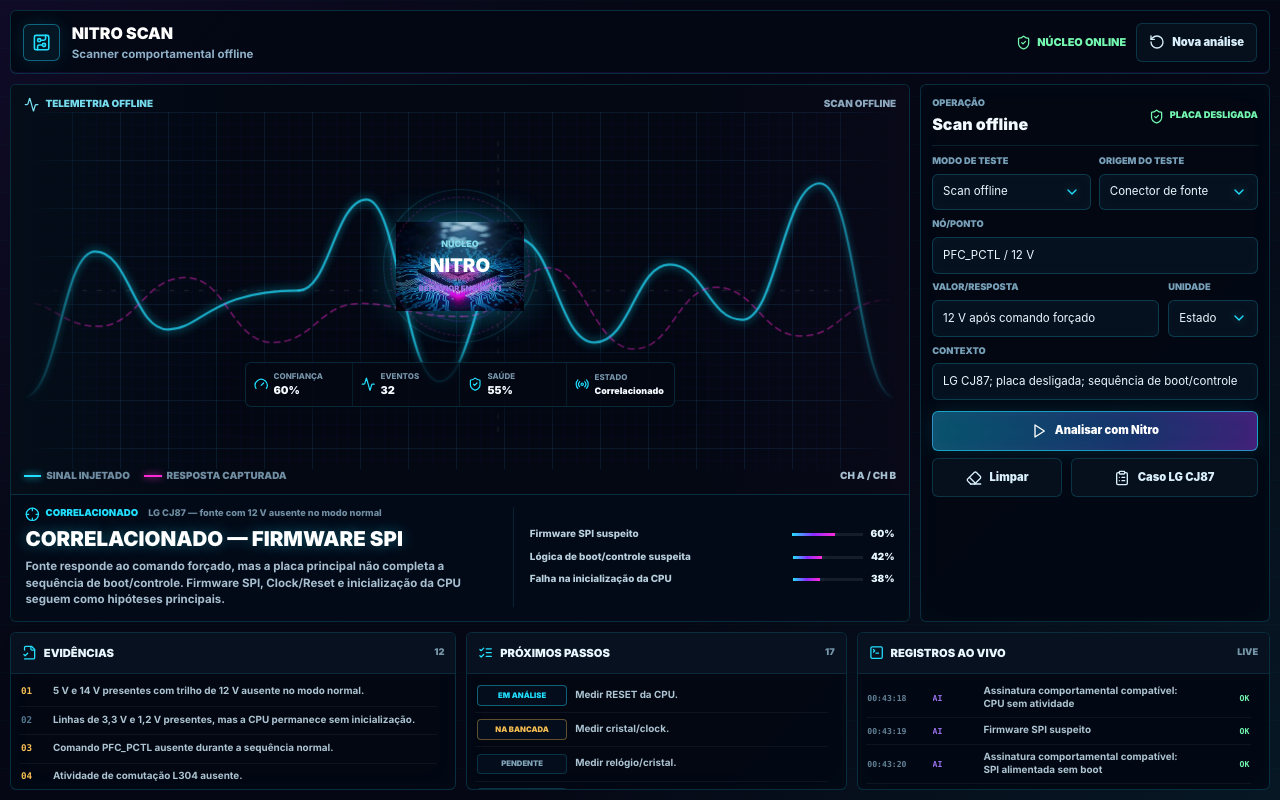
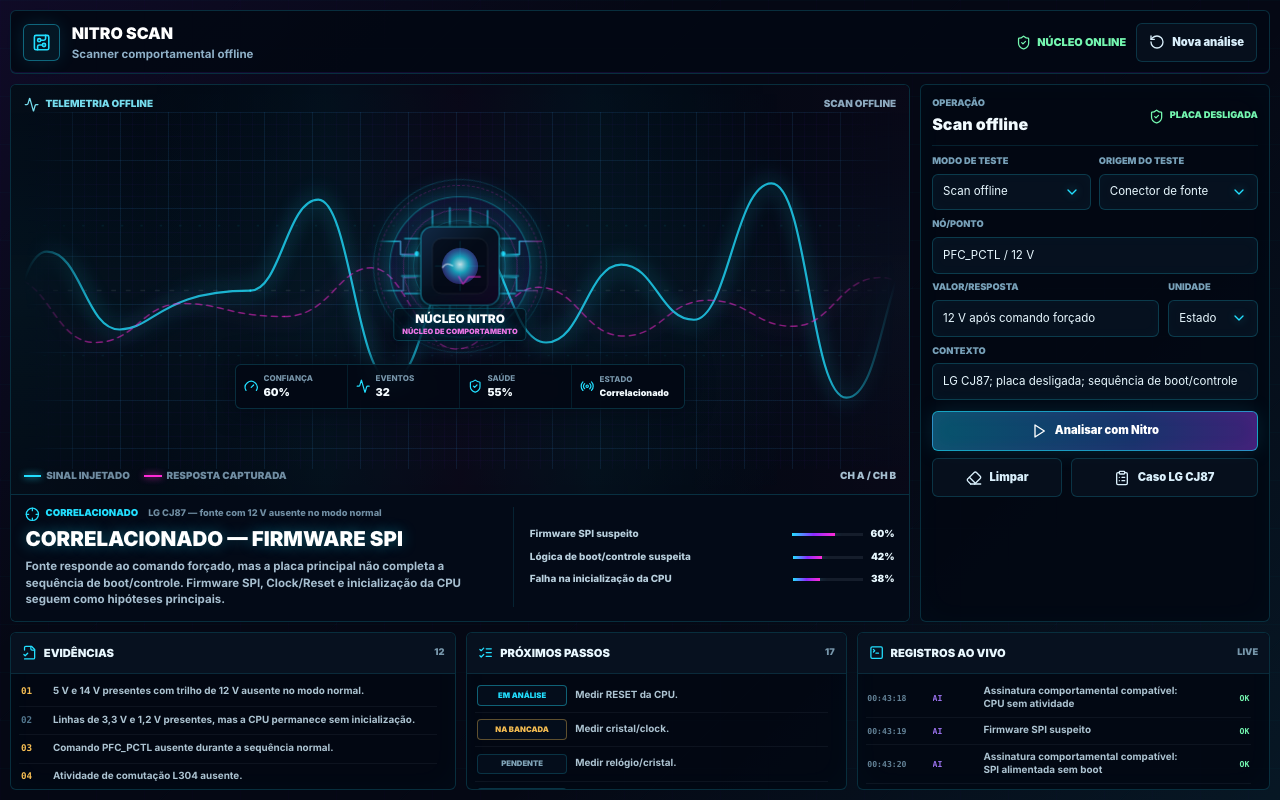
Before and after one commit to Nazireu007/nitro-scan, a React (Vite) app: page / in a window 1280 px wide. Built offline with nearby package versions, Linux system fonts and the light colour scheme.

Commit message:
Refine Nitro telemetry visuals

```diff
--- a/src/components/NitroConsole.tsx
+++ b/src/components/NitroConsole.tsx
@@ -31,7 +31,6 @@ function lgCaseInput(): ConsoleScanInput {
 export function NitroConsole() {
   const [input, setInput] = useState<ConsoleScanInput>(lgCaseInput);
   const [analysis, setAnalysis] = useState<ConsoleAnalysis>(() => loadLgConsoleCase());
-  const [activityKey, setActivityKey] = useState(1);
   const modeLabel = useMemo(
     () => consoleTestModeOptions.find((option) => option.value === input.testMode)?.label ?? 'Scan offline',
     [input.testMode],
@@ -39,7 +38,6 @@ export function NitroConsole() {
 
   function commitAnalysis(nextAnalysis: ConsoleAnalysis) {
     setAnalysis(nextAnalysis);
-    setActivityKey((current) => current + 1);
   }
 
   function analyze() {
@@ -70,13 +68,12 @@ export function NitroConsole() {
         <div className="nitro-console-main">
           <section className="nitro-console-stage" aria-label="Núcleo, telemetria e diagnóstico">
             <div className="nitro-signal-stage">
-              <WaveScope state={analysis.confirmationState} signalLabel={modeLabel} activityKey={activityKey} />
+              <WaveScope state={analysis.confirmationState} signalLabel={modeLabel} />
               <NitroCorePanel
                 confidence={analysis.confidence}
                 events={analysis.result.logs.length}
                 health={analysis.result.healthScore}
                 state={analysis.confirmationState}
-                activityKey={activityKey}
               />
             </div>
             <ScanResultPanel analysis={analysis} />
--- a/src/components/NitroCorePanel.tsx
+++ b/src/components/NitroCorePanel.tsx
@@ -6,7 +6,6 @@ type NitroCorePanelProps = {
   events: number;
   health: number;
   state: ConfirmationState;
-  activityKey: number;
 };
 
 const stateLabels: Record<ConfirmationState, string> = {
@@ -16,17 +15,77 @@ const stateLabels: Record<ConfirmationState, string> = {
   confirmed: 'Confirmado',
 };
 
-export function NitroCorePanel({ confidence, events, health, state, activityKey }: NitroCorePanelProps) {
+export function NitroCorePanel({ confidence, events, health, state }: NitroCorePanelProps) {
   return (
     <section className={`console-core-panel nitro-core-${state}`} aria-label="Núcleo Nitro">
-      <div className="nitro-core-visual" key={activityKey}>
+      <div className="nitro-core-visual">
+        <span className="nitro-core-halo" aria-hidden="true" />
         <span className="nitro-core-orbit nitro-core-orbit-a" aria-hidden="true" />
         <span className="nitro-core-orbit nitro-core-orbit-b" aria-hidden="true" />
-        <img src={`${import.meta.env.BASE_URL}nitro-core-chip.webp`} alt="Núcleo de processamento Nitro" />
+        <svg className="nitro-core-module" viewBox="0 0 240 240" aria-hidden="true">
+          <defs>
+            <linearGradient id="nitroCoreTrace" x1="0" x2="1" y1="0" y2="0">
+              <stop offset="0" stopColor="#22dfff" stopOpacity="0.04" />
+              <stop offset="0.42" stopColor="#22dfff" stopOpacity="0.9" />
+              <stop offset="1" stopColor="#ff2bd6" stopOpacity="0.42" />
+            </linearGradient>
+            <linearGradient id="nitroCoreShell" x1="0" x2="1" y1="0" y2="1">
+              <stop offset="0" stopColor="#112946" />
+              <stop offset="0.48" stopColor="#06111f" />
+              <stop offset="1" stopColor="#130824" />
+            </linearGradient>
+            <radialGradient id="nitroCoreDie" cx="50%" cy="46%" r="66%">
+              <stop offset="0" stopColor="#e9fcff" stopOpacity="0.94" />
+              <stop offset="0.35" stopColor="#22dfff" stopOpacity="0.72" />
+              <stop offset="1" stopColor="#8b2cff" stopOpacity="0.2" />
+            </radialGradient>
+          </defs>
+
+          <g className="nitro-core-link-grid">
+            <path className="nitro-core-trace nitro-core-trace-primary" d="M8 86 H38 V104 H64" />
+            <path className="nitro-core-trace nitro-core-trace-primary" d="M232 86 H202 V104 H176" />
+            <path className="nitro-core-trace nitro-core-trace-secondary" d="M10 154 H42 V136 H64" />
+            <path className="nitro-core-trace nitro-core-trace-secondary" d="M230 154 H198 V136 H176" />
+            <path className="nitro-core-trace nitro-core-trace-uplink" d="M120 8 V42" />
+            <path className="nitro-core-trace nitro-core-trace-uplink" d="M120 198 V232" />
+            <circle className="nitro-core-node" cx="64" cy="104" r="3.2" />
+            <circle className="nitro-core-node" cx="176" cy="104" r="3.2" />
+            <circle className="nitro-core-node nitro-core-node-secondary" cx="64" cy="136" r="2.8" />
+            <circle className="nitro-core-node nitro-core-node-secondary" cx="176" cy="136" r="2.8" />
+          </g>
+
+          <g className="nitro-core-pins">
+            <path d="M82 64 V44" />
+            <path d="M106 64 V40" />
+            <path d="M134 64 V40" />
+            <path d="M158 64 V44" />
+            <path d="M82 176 V196" />
+            <path d="M106 176 V200" />
+            <path d="M134 176 V200" />
+            <path d="M158 176 V196" />
+            <path d="M64 82 H44" />
+            <path d="M64 106 H40" />
+            <path d="M64 134 H40" />
+            <path d="M64 158 H44" />
+            <path d="M176 82 H196" />
+            <path d="M176 106 H200" />
+            <path d="M176 134 H200" />
+            <path d="M176 158 H196" />
+          </g>
+
+          <g className="nitro-core-chip">
+            <rect className="nitro-core-chip-shadow" x="62" y="62" width="116" height="116" rx="18" />
+            <rect className="nitro-core-chip-shell" x="66" y="66" width="108" height="108" rx="16" />
+            <rect className="nitro-core-chip-ring" x="82" y="82" width="76" height="76" rx="13" />
+            <circle className="nitro-core-die" cx="120" cy="120" r="24" />
+            <path className="nitro-core-signal nitro-core-signal-a" d="M96 122 C106 106 118 136 128 120 S142 108 148 122" />
+            <path className="nitro-core-signal nitro-core-signal-b" d="M96 137 H108 L115 129 L124 145 L132 135 H148" />
+            <path className="nitro-core-axis" d="M120 86 V154 M86 120 H154" />
+          </g>
+        </svg>
         <div className="nitro-core-title">
-          <span>NÚCLEO</span>
-          <strong>NITRO</strong>
-          <small>Behavior Engine V1</small>
+          <strong>NÚCLEO NITRO</strong>
+          <small>NÚCLEO DE COMPORTAMENTO</small>
         </div>
       </div>
 
--- a/src/components/WaveScope.tsx
+++ b/src/components/WaveScope.tsx
@@ -4,10 +4,9 @@ import type { ConfirmationState } from '../types/measurements';
 type WaveScopeProps = {
   state: ConfirmationState;
   signalLabel: string;
-  activityKey: number;
 };
 
-export function WaveScope({ state, signalLabel, activityKey }: WaveScopeProps) {
+export function WaveScope({ state, signalLabel }: WaveScopeProps) {
   return (
     <section className={`wave-scope wave-scope-${state}`} aria-label="Telemetria de sinal e resposta">
       <header className="wave-scope-header">
@@ -19,28 +18,27 @@ export function WaveScope({ state, signalLabel, activityKey }: WaveScopeProps) {
       </header>
 
       <div className="wave-scope-grid" aria-hidden="true">
-        <svg key={activityKey} viewBox="0 0 720 220" preserveAspectRatio="none">
-          <defs>
-            <filter id="scopeGlow" x="-20%" y="-50%" width="140%" height="200%">
-              <feGaussianBlur stdDeviation="3" result="blur" />
-              <feMerge>
-                <feMergeNode in="blur" />
-                <feMergeNode in="SourceGraphic" />
-              </feMerge>
-            </filter>
-          </defs>
+        <svg className="scope-frame" viewBox="0 0 720 220" preserveAspectRatio="none">
+          <line className="scope-baseline" x1="0" y1="110" x2="720" y2="110" />
+          <line className="scope-guide scope-guide-high" x1="0" y1="70" x2="720" y2="70" />
+          <line className="scope-guide scope-guide-low" x1="0" y1="150" x2="720" y2="150" />
+        </svg>
 
-          <line className="scope-baseline" x1="0" y1="110" x2="720" y2="110" />
-          <g className="scope-wave-track scope-wave-primary" filter="url(#scopeGlow)">
+        <svg className="scope-wave-layer scope-wave-layer-primary" viewBox="0 0 1440 220" preserveAspectRatio="none">
+          <g className="scope-wave-trace scope-wave-primary">
             <path d="M0 110 C25 110 30 54 56 54 S88 166 116 166 S150 78 180 78 S214 142 244 142 S278 94 306 94 S338 128 366 128 S400 44 430 44 S462 176 492 176 S524 86 552 86 S584 134 612 134 S646 110 720 110" />
             <path d="M720 110 C745 110 750 54 776 54 S808 166 836 166 S870 78 900 78 S934 142 964 142 S998 94 1026 94 S1058 128 1086 128 S1120 44 1150 44 S1182 176 1212 176 S1244 86 1272 86 S1304 134 1332 134 S1366 110 1440 110" />
           </g>
-          <g className="scope-wave-track scope-wave-return">
+        </svg>
+
+        <svg className="scope-wave-layer scope-wave-layer-return" viewBox="0 0 1440 220" preserveAspectRatio="none">
+          <g className="scope-wave-trace scope-wave-return">
             <path d="M0 126 C38 126 44 96 72 96 S110 146 142 146 S178 108 210 108 S248 138 280 138 S316 116 350 116 S388 132 420 132 S458 102 492 102 S530 142 564 142 S602 118 636 118 S674 126 720 126" />
             <path d="M720 126 C758 126 764 96 792 96 S830 146 862 146 S898 108 930 108 S968 138 1000 138 S1036 116 1070 116 S1108 132 1140 132 S1178 102 1212 102 S1250 142 1284 142 S1322 118 1356 118 S1394 126 1440 126" />
           </g>
-          <line className="scope-cursor" x1="510" y1="18" x2="510" y2="202" />
         </svg>
+
+        <span className="scope-cursor" />
       </div>
 
       <footer className="wave-scope-footer">
--- a/src/styles/nitro-console.css
+++ b/src/styles/nitro-console.css
@@ -224,11 +224,24 @@
     #030813;
 }
 
+.nitro-signal-stage::before {
+  position: absolute;
+  inset: 0;
+  z-index: 0;
+  pointer-events: none;
+  content: '';
+  background:
+    linear-gradient(90deg, transparent 0 14%, rgba(34, 223, 255, 0.055) 35%, rgba(255, 43, 214, 0.04) 50%, rgba(34, 223, 255, 0.055) 65%, transparent 86%),
+    linear-gradient(180deg, transparent, rgba(34, 223, 255, 0.045), transparent);
+  opacity: 0.72;
+}
+
 .wave-scope {
   --scope-primary: var(--console-cyan);
   --scope-return: var(--console-magenta);
   position: absolute;
   inset: 0;
+  z-index: 1;
   display: grid;
   min-width: 0;
   grid-template-rows: auto minmax(0, 1fr) auto;
@@ -294,12 +307,30 @@
   mask-image: linear-gradient(90deg, transparent, black 8%, black 92%, transparent);
 }
 
-.wave-scope-grid svg {
+.scope-frame,
+.scope-wave-layer {
   position: absolute;
   inset: 0;
-  width: 100%;
   height: 100%;
   overflow: visible;
+}
+
+.scope-frame {
+  z-index: 1;
+  width: 100%;
+}
+
+.scope-wave-layer {
+  z-index: 2;
+  width: 200%;
+  transform: translate3d(0, 0, 0);
+  animation: nitroWaveShift 7.4s linear infinite;
+  will-change: transform;
+}
+
+.scope-wave-layer-return {
+  animation-delay: -2.1s;
+  animation-duration: 10.8s;
 }
 
 .scope-baseline {
@@ -308,39 +339,65 @@
   stroke-dasharray: 4 8;
 }
 
-.scope-wave-track {
-  animation: nitroWaveShift 8s linear infinite;
+.scope-guide {
+  stroke: rgba(34, 223, 255, 0.07);
+  stroke-width: 1;
+  stroke-dasharray: 2 14;
 }
 
-.scope-wave-track path {
+.scope-wave-trace path {
   fill: none;
   stroke-linecap: round;
   stroke-linejoin: round;
   vector-effect: non-scaling-stroke;
 }
 
+.scope-wave-primary,
+.scope-wave-return {
+  color: var(--scope-primary);
+  filter: drop-shadow(0 0 7px currentColor);
+}
+
 .scope-wave-primary path {
-  stroke: var(--scope-primary);
+  stroke: currentColor;
   stroke-width: 2.2;
-  opacity: 0.74;
+  opacity: 0.78;
 }
 
 .scope-wave-return {
-  animation-duration: 11s;
+  color: var(--scope-return);
+  filter: drop-shadow(0 0 6px currentColor);
 }
 
 .scope-wave-return path {
-  stroke: var(--scope-return);
+  stroke: currentColor;
   stroke-width: 1.5;
   stroke-dasharray: 6 5;
-  opacity: 0.48;
+  opacity: 0.52;
 }
 
 .scope-cursor {
-  stroke: rgba(255, 255, 255, 0.28);
-  stroke-width: 1;
-  stroke-dasharray: 3 5;
-  animation: nitroScopeCursor 4.5s ease-in-out infinite;
+  position: absolute;
+  top: 7%;
+  bottom: 7%;
+  left: 0;
+  z-index: 3;
+  width: 100%;
+  pointer-events: none;
+  transform: translate3d(-8%, 0, 0);
+  animation: nitroScopeCursor 5.6s linear infinite;
+  will-change: transform, opacity;
+}
+
+.scope-cursor::before {
+  position: absolute;
+  top: 0;
+  bottom: 0;
+  left: 0;
+  width: 1px;
+  content: '';
+  background: linear-gradient(180deg, transparent, rgba(255, 255, 255, 0.72), transparent);
+  box-shadow: 0 0 14px rgba(34, 223, 255, 0.42), 0 0 28px rgba(255, 43, 214, 0.16);
 }
 
 .wave-scope-footer {
@@ -377,11 +434,13 @@
 }
 
 .console-core-panel {
+  --core-accent: var(--console-cyan);
+  --core-secondary: var(--console-magenta);
   position: absolute;
   inset: 2.35rem 0 1.8rem;
   z-index: 3;
   display: grid;
-  width: min(430px, 58%);
+  width: min(460px, 62%);
   grid-template-rows: minmax(0, 1fr) auto;
   place-items: center;
   margin: auto;
@@ -391,9 +450,10 @@
 .nitro-core-visual {
   position: relative;
   display: grid;
-  width: 196px;
+  width: 224px;
   aspect-ratio: 1;
   place-items: center;
+  color: var(--core-accent);
 }
 
 .nitro-core-visual::before,
@@ -404,81 +464,199 @@
 }
 
 .nitro-core-visual::before {
-  inset: 24%;
-  border: 1px solid rgba(34, 223, 255, 0.42);
+  inset: 11%;
+  border: 1px solid color-mix(in srgb, var(--core-accent) 42%, transparent);
   border-radius: 50%;
-  box-shadow: 0 0 34px rgba(34, 223, 255, 0.34), inset 0 0 24px rgba(139, 44, 255, 0.2);
+  box-shadow:
+    0 0 34px color-mix(in srgb, var(--core-accent) 28%, transparent),
+    inset 0 0 22px rgba(139, 44, 255, 0.16);
   animation: nitroCoreBreath 3.6s ease-in-out infinite;
 }
 
 .nitro-core-visual::after {
-  inset: 5%;
-  border: 1px dashed rgba(255, 43, 214, 0.24);
+  inset: 3%;
+  border: 1px dashed color-mix(in srgb, var(--core-secondary) 28%, transparent);
   border-radius: 50%;
-  animation: nitroCoreSpin 18s linear infinite;
+  opacity: 0.86;
+  animation: nitroCoreSpin 22s linear infinite;
 }
 
-.nitro-core-visual img {
-  width: 164px;
-  height: 164px;
-  object-fit: contain;
-  opacity: 0.88;
-  filter: saturate(1.14) contrast(1.08) drop-shadow(0 0 18px rgba(34, 223, 255, 0.34));
+.nitro-core-halo {
+  position: absolute;
+  inset: 22%;
+  border: 1px solid color-mix(in srgb, var(--core-accent) 32%, transparent);
+  border-radius: 50%;
+  background:
+    radial-gradient(circle, color-mix(in srgb, var(--core-accent) 18%, transparent), transparent 56%),
+    radial-gradient(circle, rgba(255, 43, 214, 0.1), transparent 68%);
+  box-shadow: 0 0 42px color-mix(in srgb, var(--core-accent) 18%, transparent);
+  opacity: 0.82;
+  animation: nitroCorePulse 4.8s ease-in-out infinite;
 }
 
 .nitro-core-orbit {
   position: absolute;
-  border: 1px solid rgba(34, 223, 255, 0.18);
+  border: 1px solid color-mix(in srgb, var(--core-accent) 18%, transparent);
   border-radius: 50%;
 }
 
 .nitro-core-orbit-a {
   inset: 0;
-  animation: nitroCoreSpin 14s linear infinite reverse;
+  animation: nitroCoreSpin 18s linear infinite reverse;
 }
 
 .nitro-core-orbit-b {
-  inset: 14%;
-  border-color: rgba(139, 44, 255, 0.24);
-  animation: nitroCoreSpin 9s linear infinite;
+  inset: 17%;
+  border-color: color-mix(in srgb, var(--core-secondary) 24%, transparent);
+  animation: nitroCoreSpin 13s linear infinite;
+}
+
+.nitro-core-module {
+  position: relative;
+  z-index: 2;
+  width: 100%;
+  height: 100%;
+  overflow: visible;
+  filter: drop-shadow(0 0 18px color-mix(in srgb, var(--core-accent) 34%, transparent));
+}
+
+.nitro-core-trace,
+.nitro-core-pins path,
+.nitro-core-signal,
+.nitro-core-axis {
+  fill: none;
+  stroke-linecap: round;
+  stroke-linejoin: round;
+  vector-effect: non-scaling-stroke;
+}
+
+.nitro-core-trace {
+  stroke: url(#nitroCoreTrace);
+  stroke-width: 1.8;
+  stroke-dasharray: 62 170;
+  opacity: 0.72;
+  animation: nitroCoreTraceFlow 5.8s linear infinite;
+}
+
+.nitro-core-trace-secondary {
+  stroke-dasharray: 46 150;
+  opacity: 0.5;
+  animation-delay: -1.8s;
+  animation-duration: 7.2s;
+}
+
+.nitro-core-trace-uplink {
+  stroke: color-mix(in srgb, var(--core-accent) 54%, transparent);
+  stroke-dasharray: 36 110;
+  animation-duration: 6.6s;
+}
+
+.nitro-core-pins path {
+  stroke: color-mix(in srgb, var(--core-accent) 46%, transparent);
+  stroke-width: 2;
+}
+
+.nitro-core-node {
+  fill: var(--core-accent);
+  filter: drop-shadow(0 0 8px currentColor);
+  opacity: 0.9;
+  transform-origin: center;
+  animation: nitroCoreNodePulse 3.4s ease-in-out infinite;
+}
+
+.nitro-core-node-secondary {
+  fill: var(--core-secondary);
+  animation-delay: -1.2s;
+}
+
+.nitro-core-chip-shadow {
+  fill: rgba(0, 0, 0, 0.32);
+}
+
+.nitro-core-chip-shell {
+  fill: url(#nitroCoreShell);
+  stroke: color-mix(in srgb, var(--core-accent) 58%, transparent);
+  stroke-width: 1.4;
+}
+
+.nitro-core-chip-ring {
+  fill: rgba(3, 8, 19, 0.62);
+  stroke: rgba(255, 255, 255, 0.1);
+  stroke-width: 1;
+}
+
+.nitro-core-die {
+  fill: url(#nitroCoreDie);
+  opacity: 0.86;
+  transform-origin: 120px 120px;
+  animation: nitroCoreDiePulse 3.8s ease-in-out infinite;
+}
+
+.nitro-core-signal {
+  stroke: rgba(255, 255, 255, 0.78);
+  stroke-width: 1.4;
+  stroke-dasharray: 34 62;
+  opacity: 0.78;
+  animation: nitroCoreSignal 3.1s linear infinite;
+}
+
+.nitro-core-signal-b {
+  stroke: var(--core-secondary);
+  opacity: 0.58;
+  animation-delay: -1.4s;
+}
+
+.nitro-core-axis {
+  stroke: color-mix(in srgb, var(--core-accent) 34%, transparent);
+  stroke-width: 1;
+  opacity: 0.42;
 }
 
 .nitro-core-title {
   position: absolute;
+  right: 50%;
+  bottom: 7%;
+  z-index: 4;
   display: grid;
+  min-width: 7.7rem;
   place-items: center;
+  border: 1px solid color-mix(in srgb, var(--core-accent) 22%, transparent);
+  border-radius: 5px;
+  padding: 0.28rem 0.48rem 0.3rem;
+  background: rgba(3, 8, 19, 0.78);
+  box-shadow: 0 0 18px rgba(3, 8, 19, 0.82), inset 0 0 18px rgba(34, 223, 255, 0.035);
   text-align: center;
-  text-shadow: 0 0 12px rgba(34, 223, 255, 0.62);
-}
-
-.nitro-core-title span,
-.nitro-core-title small {
-  color: #83d9e8;
-  font-size: 0.56rem;
-  font-weight: 900;
-  text-transform: uppercase;
+  text-shadow: 0 0 12px color-mix(in srgb, var(--core-accent) 52%, transparent);
+  transform: translateX(50%);
 }
 
 .nitro-core-title strong {
   color: #ffffff;
-  font-size: 1.18rem;
+  font-size: 0.74rem;
   font-weight: 950;
+  line-height: 1.05;
+  white-space: nowrap;
 }
 
 .nitro-core-title small {
-  margin-top: 0.18rem;
-  color: #9e77e8;
-  font-size: 0.48rem;
+  margin-top: 0.16rem;
+  color: color-mix(in srgb, var(--core-secondary) 62%, #cdefff);
+  font-size: 0.46rem;
+  font-weight: 900;
+  line-height: 1;
+  text-transform: uppercase;
+  white-space: nowrap;
 }
 
 .nitro-core-metrics {
   display: grid;
   width: 100%;
   grid-template-columns: repeat(4, minmax(0, 1fr));
-  border: 1px solid rgba(34, 223, 255, 0.16);
+  border: 1px solid color-mix(in srgb, var(--core-accent) 18%, transparent);
   border-radius: 6px;
   background: rgba(3, 8, 19, 0.86);
   box-shadow: 0 0 26px rgba(3, 8, 19, 0.9);
+  backdrop-filter: blur(8px);
 }
 
 .nitro-core-metrics > div {
@@ -499,7 +677,7 @@
   grid-row: span 2;
   width: 0.9rem;
   height: 0.9rem;
-  color: var(--console-cyan);
+  color: var(--core-accent);
 }
 
 .nitro-core-metrics span {
@@ -525,13 +703,14 @@
   font-size: 0.56rem;
 }
 
-.nitro-core-confirmed .nitro-core-metrics svg,
-.nitro-core-confirmed .nitro-core-title span {
-  color: var(--console-green);
+.nitro-core-strong_indication {
+  --core-accent: var(--console-amber);
+  --core-secondary: var(--console-magenta);
 }
 
-.nitro-core-strong_indication .nitro-core-metrics svg {
-  color: var(--console-amber);
+.nitro-core-confirmed {
+  --core-accent: var(--console-green);
+  --core-secondary: var(--console-cyan);
 }
 
 .scan-result-panel {
@@ -972,12 +1151,14 @@
 }
 
 @keyframes nitroWaveShift {
-  to { transform: translateX(-720px); }
+  to { transform: translate3d(-50%, 0, 0); }
 }
 
 @keyframes nitroScopeCursor {
-  0%, 100% { transform: translateX(-310px); opacity: 0.18; }
-  50% { transform: translateX(180px); opacity: 0.62; }
+  0% { transform: translate3d(-8%, 0, 0); opacity: 0; }
+  10% { opacity: 0.45; }
+  86% { opacity: 0.45; }
+  100% { transform: translate3d(108%, 0, 0); opacity: 0; }
 }
 
 @keyframes nitroCoreSpin {
@@ -987,6 +1168,29 @@
 @keyframes nitroCoreBreath {
   0%, 100% { opacity: 0.58; transform: scale(0.96); }
   50% { opacity: 1; transform: scale(1.04); }
+}
+
+@keyframes nitroCorePulse {
+  0%, 100% { opacity: 0.56; transform: scale(0.94); }
+  50% { opacity: 0.86; transform: scale(1.03); }
+}
+
+@keyframes nitroCoreTraceFlow {
+  to { stroke-dashoffset: -232; }
+}
+
+@keyframes nitroCoreNodePulse {
+  0%, 100% { opacity: 0.48; transform: scale(0.88); }
+  50% { opacity: 1; transform: scale(1.08); }
+}
+
+@keyframes nitroCoreDiePulse {
+  0%, 100% { opacity: 0.76; transform: scale(0.96); }
+  50% { opacity: 0.96; transform: scale(1.04); }
+}
+
+@keyframes nitroCoreSignal {
+  to { stroke-dashoffset: -96; }
 }
 
 @media (min-width: 1121px) {
@@ -1005,18 +1209,13 @@
 
   .console-core-panel {
     inset: 50% 0 auto;
-    width: min(430px, 58%);
-    height: 236px;
+    width: min(450px, 60%);
+    height: 240px;
     transform: translateY(-50%);
   }
 
   .nitro-core-visual {
-    width: 154px;
-  }
-
-  .nitro-core-visual img {
-    width: 128px;
-    height: 128px;
+    width: 174px;
   }
 
   .scan-control-panel {
@@ -1130,12 +1329,7 @@
   }
 
   .nitro-core-visual {
-    width: 184px;
-  }
-
-  .nitro-core-visual img {
-    width: 152px;
-    height: 152px;
+    width: 210px;
   }
 
   .nitro-core-metrics {
@@ -1255,11 +1449,16 @@
 }
 
 @media (prefers-reduced-motion: reduce) {
-  .scope-wave-track,
+  .scope-wave-layer,
   .scope-cursor,
   .nitro-core-visual::before,
   .nitro-core-visual::after,
-  .nitro-core-orbit {
+  .nitro-core-halo,
+  .nitro-core-orbit,
+  .nitro-core-trace,
+  .nitro-core-node,
+  .nitro-core-die,
+  .nitro-core-signal {
     animation: none;
   }
 }
```
